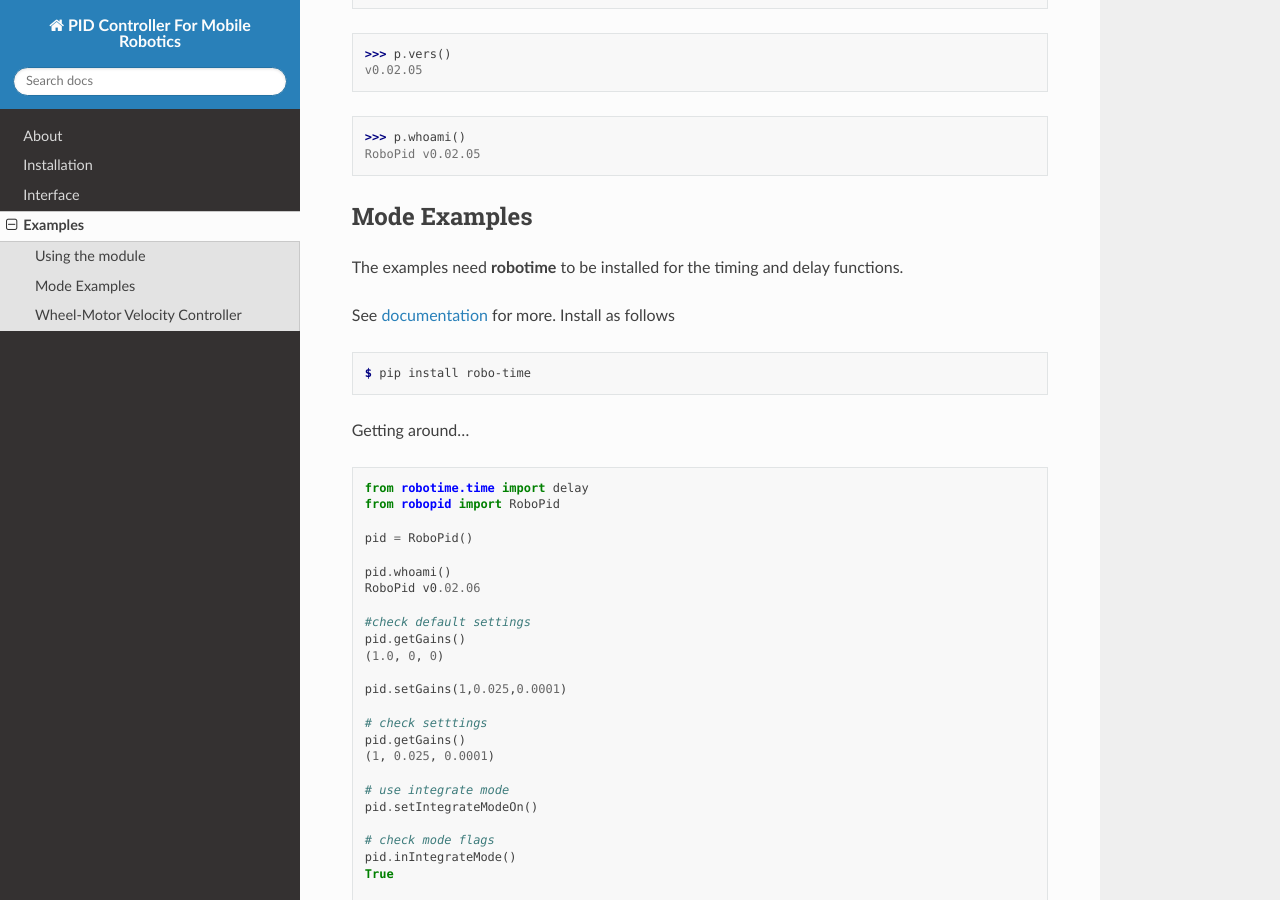
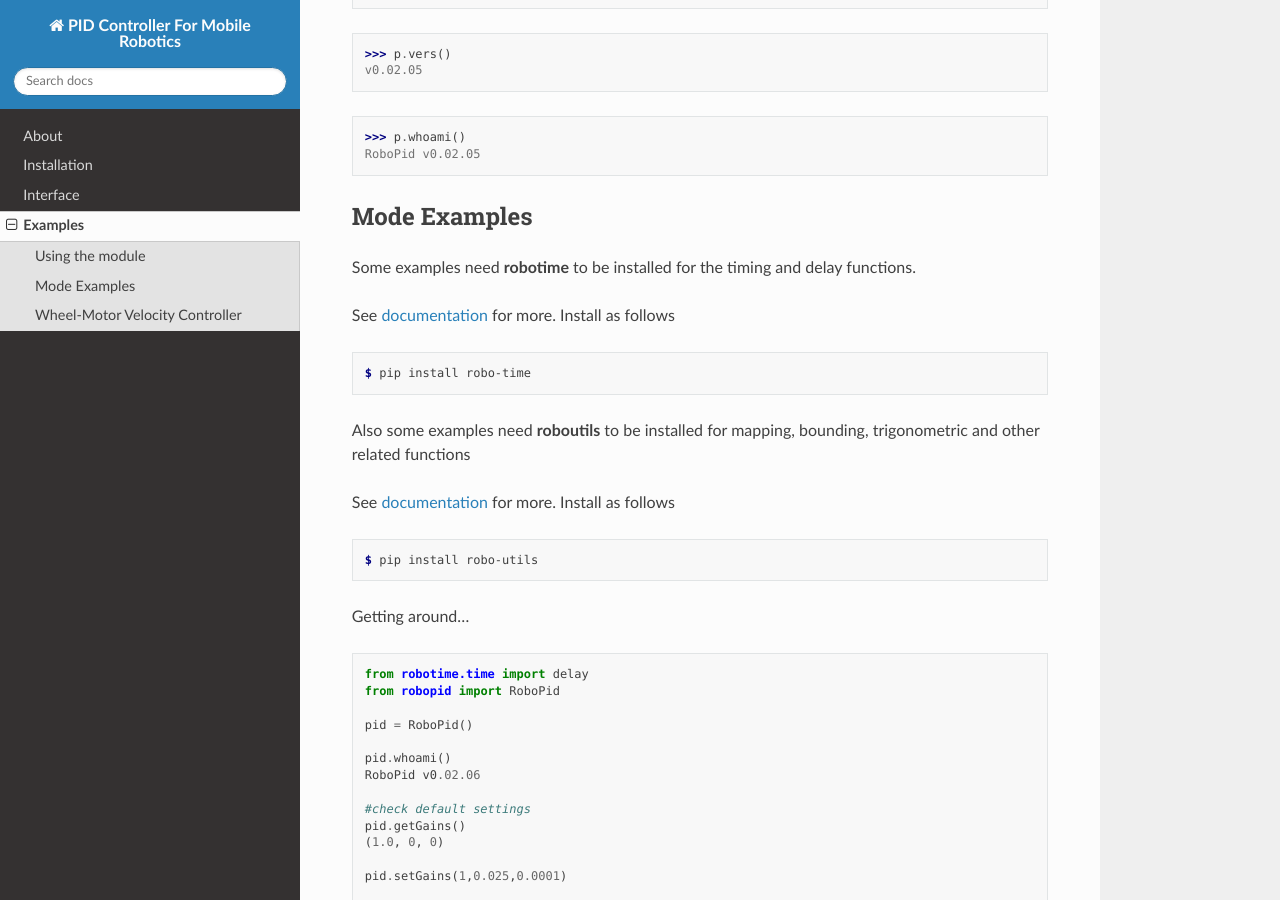
Before and after one commit to mkner/robo-pid, a Sphinx documentation site: the page built from docs/examples.rst, in a window 1280 px wide and 900 px high, scrolled down 630 px. Built offline with Sphinx 7.4.7 and the Read the Docs theme 2.0.0, drawn with Linux system fonts in a browser that asks for light colours.

Commit message:
Update examples.rst

```diff
--- a/docs/examples.rst
+++ b/docs/examples.rst
@@ -31,7 +31,9 @@ RoboPid v0.02.05
 
 Mode Examples
 *************
-The examples need **robotime**
+
+
+Some examples need **robotime**
 to be installed for the timing and delay functions.
 
 See `documentation <https://robo-time.readthedocs.io/en/latest/>`_ for more.
@@ -40,6 +42,16 @@ Install as follows
 .. code-block:: console
 
     $ pip install robo-time
+
+Also some examples need **roboutils**
+to be installed for mapping, bounding, trigonometric and other related functions
+
+See `documentation <https://robo-utils.readthedocs.io/en/latest/>`_ for more.
+Install as follows
+
+.. code-block:: console
+
+    $ pip install robo-utils
 
 
 Getting around...
```
